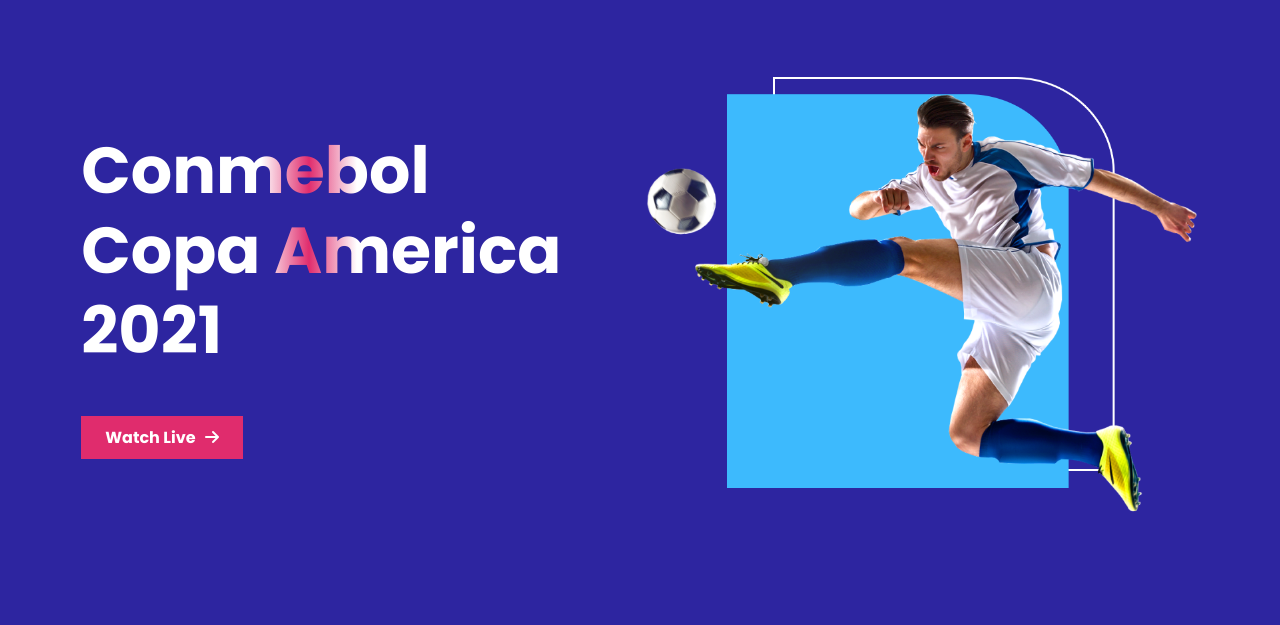
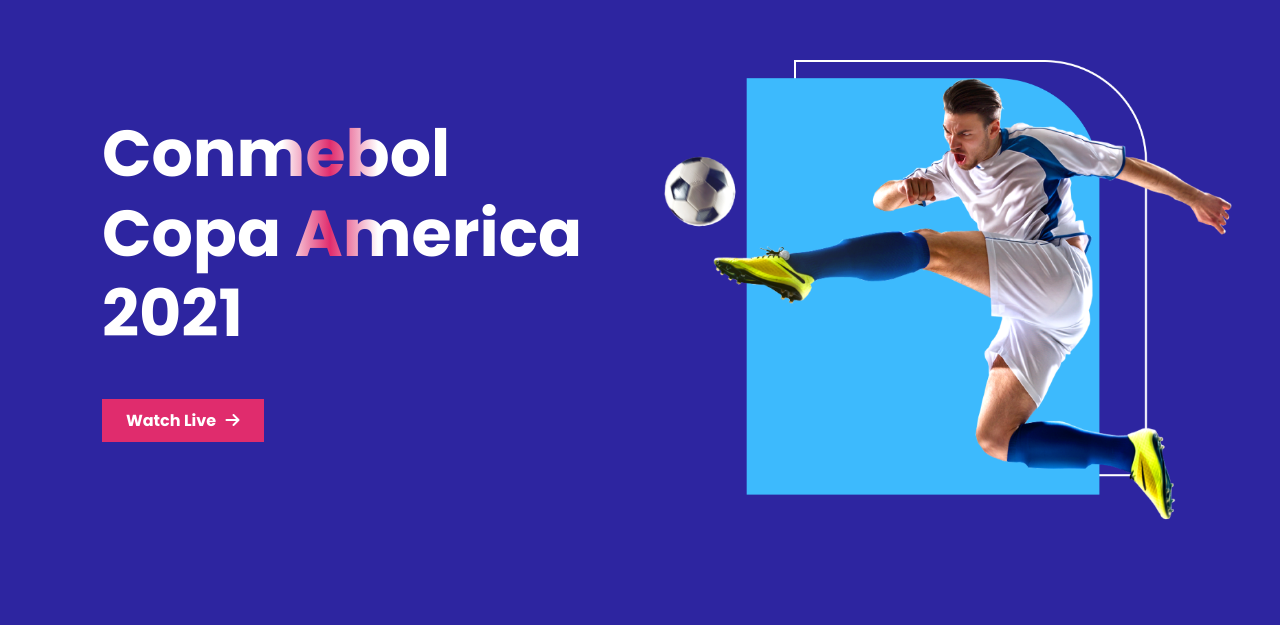
Before and after one commit to NasirUdd-in/responsive-football, a plain HTML site: page index.html in a window 1280 px wide. Shown: the part 175-800 px from the top of the page. Drawn offline with Linux system fonts and the light colour scheme.

Commit message:
hero fixed

```diff
--- a/style.css
+++ b/style.css
@@ -16,15 +16,17 @@
 .hero-area{
     background-color: #2D25A0;
     display: flex;
-    justify-content: space-evenly;
-    padding: 252px 0px 200px 0px;
+    justify-content: center;
+    padding: 235px 0px 175px 56px;
 
+}
+.hero-title {
+    margin-right: 78px;
 }
 .hero-title h2{
     font-size: 65px;
     color: white;
     line-height: 80px;
-    /* margin: 207px 799px 240px 156px; */
     color: #ffffff;
     background: linear-gradient(to right, white 0, #E02C6D 10%, white 20%);
     -webkit-background-clip: text;
@@ -43,8 +45,8 @@
 }
 
 .hero-area img{
-    width: 556px;
-    height: 438px;
+    width: 574px;
+    height: 463px;
 }
 
 .hero-title a{
```
